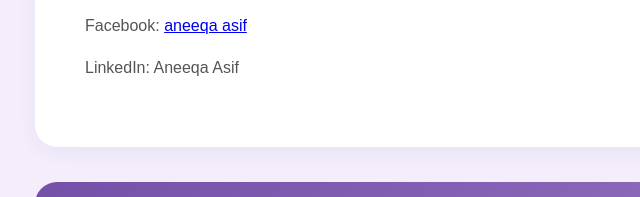
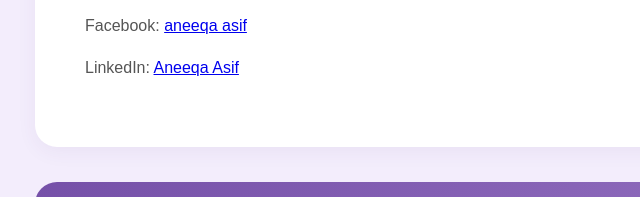
Before and after one commit to aneeqaasif16-stack/My-Portfolio-Website, a plain HTML site: page index.html in a window 1280 px wide. Shown: the part 2096-2293 px from the top of the page, 0-640 px from the left. Drawn offline with Linux system fonts and the light colour scheme.

Commit message:
Update index.html

```diff
--- a/index.html
+++ b/index.html
@@ -123,8 +123,7 @@
 
 <p>Facebook: <a href="https://www.facebook.com/share/1JS9YLo3eu/" target="_blank">aneeqa asif</a></p>
 
-<p>LinkedIn: <a href"=https://www.linkedin.com/in/aneeqa-asif-17a6233b2?utm_source=share_via&utm_content=profile&utm_medium=member
-    _android"target="_blank">Aneeqa Asif</a></p>
+<p>LinkedIn: <a href="https://linkedin.com" target="_blank">Aneeqa Asif</a></p>
 
 </div>
 <div class="thank-you">
```
